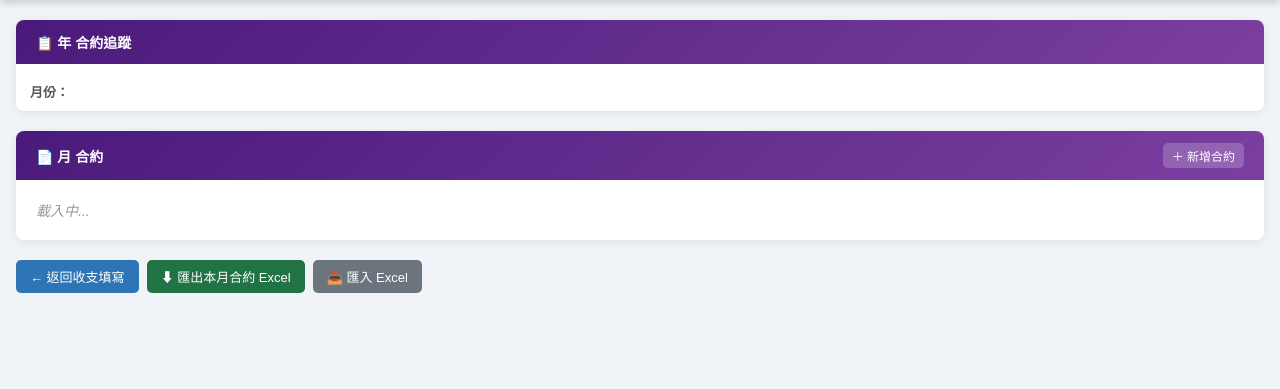
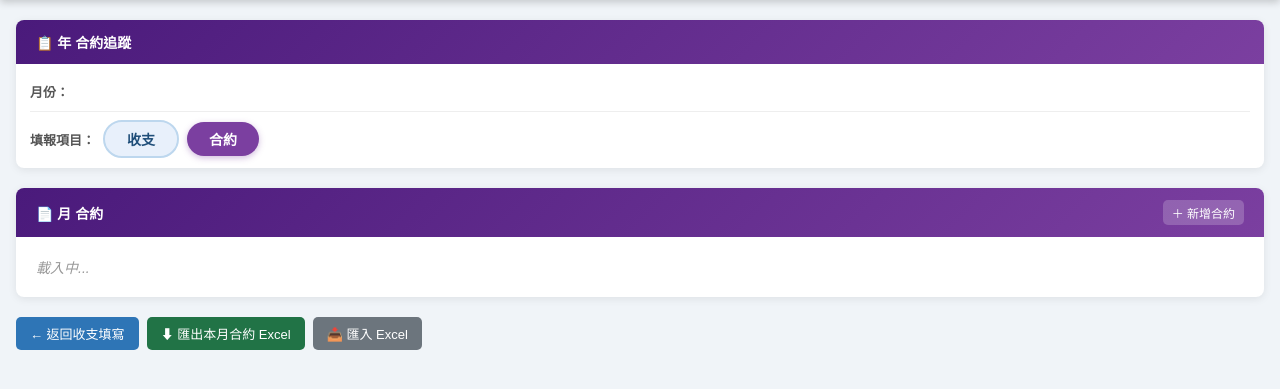
Before and after one commit to mhsheng0805-coder/-, a Python web app: template webapp/templates/dept_contracts.html in a window 1280 px wide. Shown: the part 54-443 px from the top of the page. Run offline with Jinja, Linux system fonts and the light colour scheme; the template is opened without the code that fills it, so the values that code supplies are empty.

Commit message:
Promote 合約 to a standalone 填報項目 alongside 收支
Replace the small 合約 action button with a proper item-level tab
selector ("填報項目：收支 / 合約") at the top of both dept.html and
dept_contracts.html, reflecting that departments fill in two parallel
categories of data — income/expense and contracts — as equal items
rather than treating contracts as a secondary action.

Co-Authored-By: Claude Sonnet 4.6 <noreply@anthropic.com>

```diff
--- a/webapp/templates/dept_contracts.html
+++ b/webapp/templates/dept_contracts.html
@@ -13,7 +13,7 @@
          class="dept-tab {% if d == dept %}active{% endif %}">{{ d }}</a>
       {% endfor %}
     </div>
-    <div style="display:flex; align-items:center; gap:8px; flex-wrap:wrap;">
+    <div style="display:flex; align-items:center; gap:8px; flex-wrap:wrap; margin-bottom:10px;">
       <span style="font-size:13px; color:#555; font-weight:bold;">月份：</span>
       {% for m in months %}
       <a href="/dept/{{ dept }}/contracts?month={{ m }}"
@@ -21,6 +21,16 @@
          {% if m == month %}background:#4a1a7b; color:white; font-weight:bold;
          {% else %}background:#f0e8ff; color:#4a1a7b;{% endif %}">{{ m }}月</a>
       {% endfor %}
+    </div>
+    <!-- 填報項目：收支 / 合約 -->
+    <div style="display:flex; align-items:center; gap:8px; flex-wrap:wrap; padding-top:8px; border-top:1px solid #eee;">
+      <span style="font-size:13px; color:#555; font-weight:bold;">填報項目：</span>
+      <a href="/dept/{{ dept }}?month={{ month }}"
+         style="display:inline-block; padding:7px 22px; border-radius:20px; font-size:14px; font-weight:bold; text-decoration:none;
+                background:#e8f0fb; color:#1f4e79; border:2px solid #bdd7ee;">收支</a>
+      <a href="/dept/{{ dept }}/contracts?month={{ month }}"
+         style="display:inline-block; padding:7px 22px; border-radius:20px; font-size:14px; font-weight:bold; text-decoration:none;
+                background:#7b3fa0; color:white; box-shadow:0 2px 6px rgba(123,63,160,.35);">合約</a>
     </div>
   </div>
 </div>
```
Also changed, not shown: webapp/templates/dept.html (+11 -2 lines).
